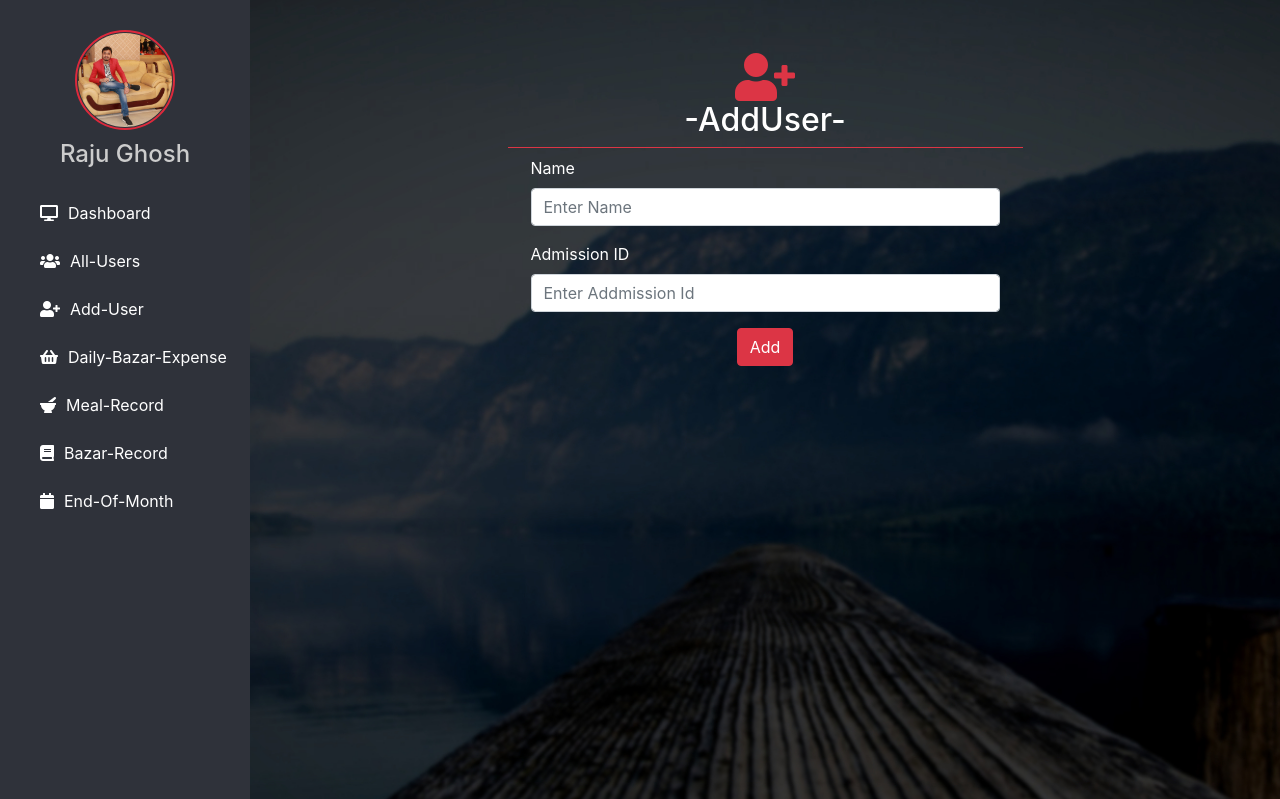
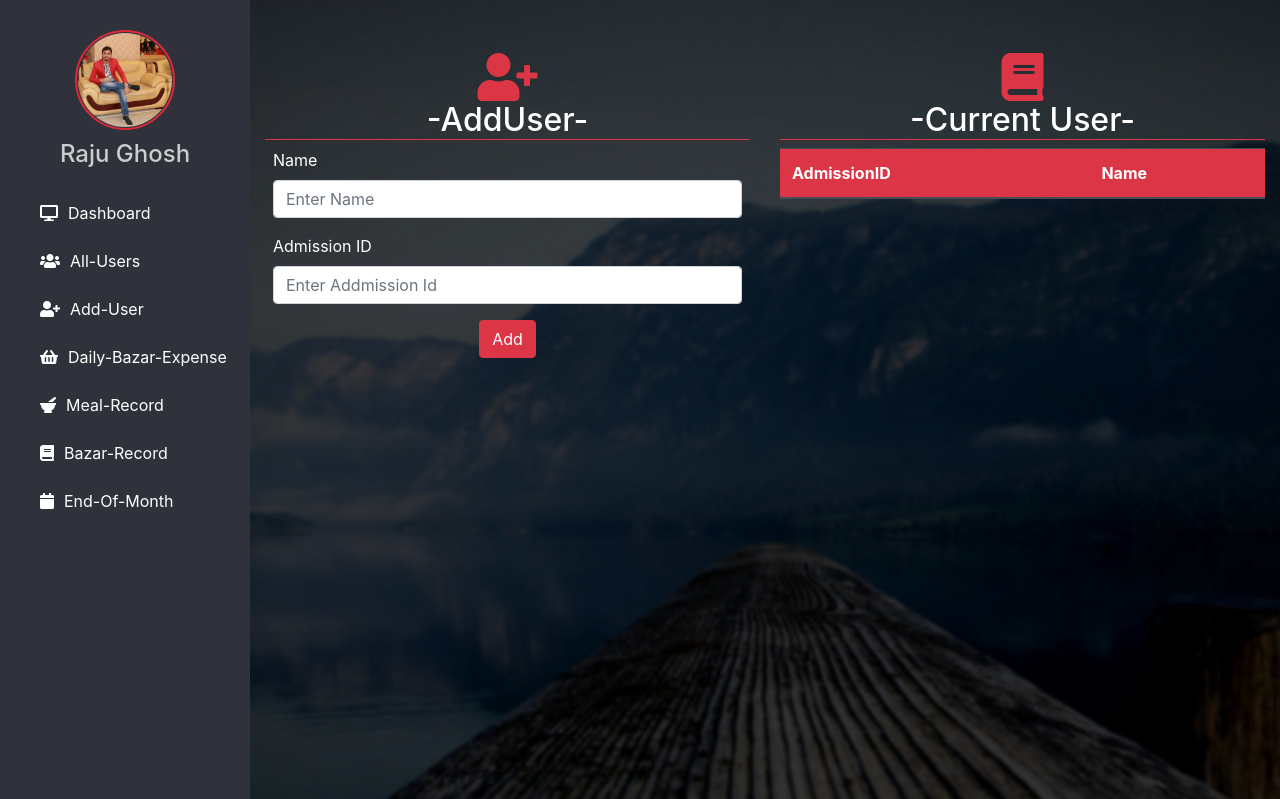
Before and after one commit to Gs-Dip/mess_management_system, a Flask app: page /adduser in a window 1280 px wide. Shown: the part 70-869 px from the top of the page. Run offline with Flask 2, Linux system fonts and the light colour scheme; lists and menus that the app fills with data are empty; some libraries are stand-ins or nearby versions.

Commit message:
5 may 2022

```diff
--- a/app.py
+++ b/app.py
@@ -1,5 +1,5 @@
+from crypt import methods
 import json
-# from wsgiref.validate import validator
 from flask import Flask,redirect,render_template,request,flash,session, url_for
 from flask_sqlalchemy import SQLAlchemy
 from flask_login import UserMixin
@@ -28,7 +28,7 @@ login_manager.login_view='login'
 
 @login_manager.user_loader
 def load_user(user_id):
-    return Userlogin.query.get(int(user_id))
+    return Userinfo.query.get(int(user_id))
 
 
 #akhane flask-mail ke configure kora hoyeche------
@@ -193,9 +193,10 @@ def userlogout():
 # @login_required
 def admindashboard():
     alluser=db.engine.execute("SELECT COUNT(*) FROM userinfo")
+    totalbazar=db.engine.execute("SELECT COUNT(*) FROM daily_bazarexpense")
 
 
-    return render_template('dashboard.html',alluser=alluser)
+    return render_template('dashboard.html',alluser=alluser,totalbazar=totalbazar)
 
 
 @app.route('/alluser')
@@ -240,15 +241,55 @@ def adduser():
         admissionid=admissionid.upper()
         name=name.lower()
         db.engine.execute(f"INSERT INTO `user` (`admissionid`,`name`) VALUES ('{admissionid}','{name}') ")
+
         flash("Successfully Inserted Data On Your DataBase","success")
-        return render_template("adduser.html")
+        return redirect("/adduser")
 
-    return render_template('adduser.html')
+
+    getdata=db.engine.execute("SELECT * From user")
+    return render_template('adduser.html',getdata=getdata)
+
+
+@app.route('/deletealldata')
+def deleteadduser():
+    db.engine.execute("DELETE FROM user")
+    db.engine.execute("DELETE FROM userinfo")
+    db.engine.execute("DELETE FROM userlogin")
+    db.engine.execute("DELETE FROM daily_bazarexpense")
+
+    return redirect("/admindashboard")
 
 
 @app.route('/dailybazarexpenses')
 def dailybazarexpenses():
-    return render_template('daily-bazar-expenses.html')
+    getdata=db.engine.execute("SELECT * From daily_bazarexpense")
+    return render_template('daily-bazar-expenses.html',getdata=getdata)
+
+
+
+
+@app.route('/adminbazaredit/<string:id>',methods=['GET','POST'])
+def adminbazaredit(id):
+    if request.method=="POST":
+        date=request.form.get('date')
+        addmissionid=request.form.get('addmissionid')
+        name=request.form.get('name')
+        bazarinfo=request.form.get('bazarinfo')
+        amount=request.form.get('amount')
+
+
+        addmissionid=addmissionid.upper()
+        name=name.lower()
+
+
+        db.engine.execute(f"UPDATE `daily_bazarexpense` SET `date`='{date}',`name`='{name}',`addmissionid`='{addmissionid}',`bazarinfo`='{bazarinfo}',`amount`='{amount}' WHERE `daily_bazarexpense`.`id`={id}")
+
+        flash("Bazar Record Update Successfully","success")
+        return redirect("/dailybazarexpenses")
+
+
+    postdata=Daily_bazarexpense.query.filter_by(id=id).first()
+    return render_template('adminbazaredit.html',postdata=postdata)
 
 
 @app.route('/mealrecord')
--- a/templates/adduser.html
+++ b/templates/adduser.html
@@ -5,17 +5,15 @@
 {% block body %}
 
 <div class="container mt-5">
-   <div class="text-center">
-       <i class="fas fa-user-plus fa-3x text-danger "></i>
-       <h2 class="text-white ">-AddUser-</h2>
-
-    </div>
-
-
 
     <div class="row">
-        <div class="col-md-3"></div>
-        <div class="col-md-6 col-sm-12 border-top border-danger">
+
+        <div class="col-md-6 col-sm-12">
+            <div class="text-center">
+                <i class="fas fa-user-plus fa-3x text-danger "></i>
+                <h2 class="text-white border-bottom border-danger">-AddUser-</h2>
+
+             </div>
             {% include 'messege.html' %}
             <form  action="/adduser" method="POST" class="m-2">
                 <div class="mb-3">
@@ -34,7 +32,34 @@
             </form>
         </div>
 
-        <div class="col-md-3"></div>
+        <div class="col-md-6 col-sm-12">
+            <div class="text-center">
+                <i class="fas fa-book fa-3x text-danger "></i>
+                <h2 class="text-white border-bottom border-danger">-Current User-</h2>
+
+             </div>
+
+
+
+            <table class="table table-striped table-dark">
+                <thead>
+                  <tr class="bg-danger">
+                    <th scope="col">AdmissionID</th>
+                    <th scope="col">Name</th>
+                  </tr>
+                </thead>
+                <tbody>
+                  {% for data in getdata %}
+                  <tr>
+                    <td>{{data.admissionid}}</td>
+                    <td>{{data.name}}</td>
+
+                  </tr>
+                  {% endfor %}
+
+                </tbody>
+              </table>
+        </div>
     </div>
 </div>
 
--- a/templates/userdailybazarexpense.html
+++ b/templates/userdailybazarexpense.html
@@ -37,13 +37,13 @@
                                 </div>
                                 <div class="form-group">
                                   <label class="text-white" for="exampleInputPassword1">AdmissionId</label>
-                                  <input type="text" class="form-control text-danger" id="exampleInputPassword1" name="admissionid" placeholder="Enter Your Admissionid" required>
+                                  <input type="text" class="form-control text-danger" id="exampleInputPassword1" name="admissionid" placeholder="Enter Your Admissionid" value="{{current_user.admissionid}}" readonly required>
                                 </div>
 
 
                                 <div class="form-group">
                                     <label class="text-white" for="exampleInputPassword1">Name</label>
-                                    <input type="text" class="form-control text-danger" id="exampleInputPassword1" name="name" placeholder="Enter Your Name" required>
+                                    <input type="text" class="form-control text-danger" id="exampleInputPassword1" name="name" placeholder="Enter Your Name" value="{{current_user.name}}" readonly required>
                                   </div>
 
 
```
Also changed, not shown: templates/adminbazaredit.html (added, +61 -0 lines), templates/daily-bazar-expenses.html (+9 -19 lines), templates/dashboard.html (+7 -2 lines).
